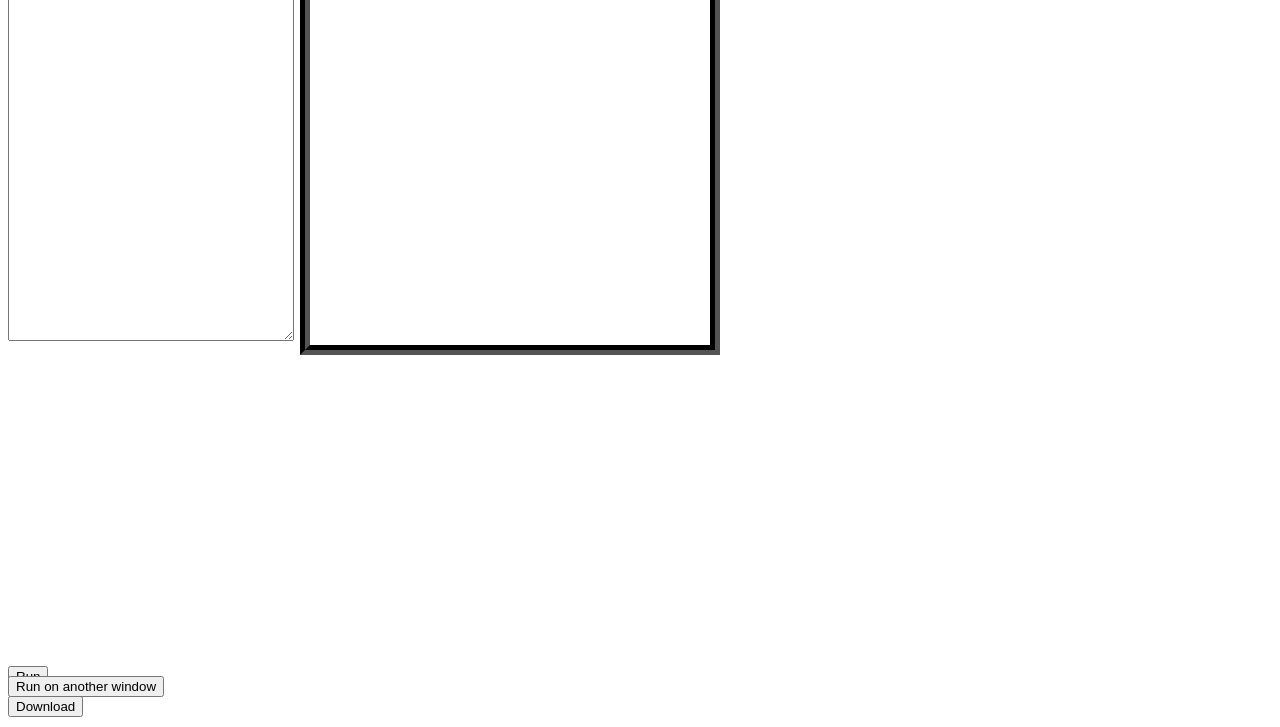
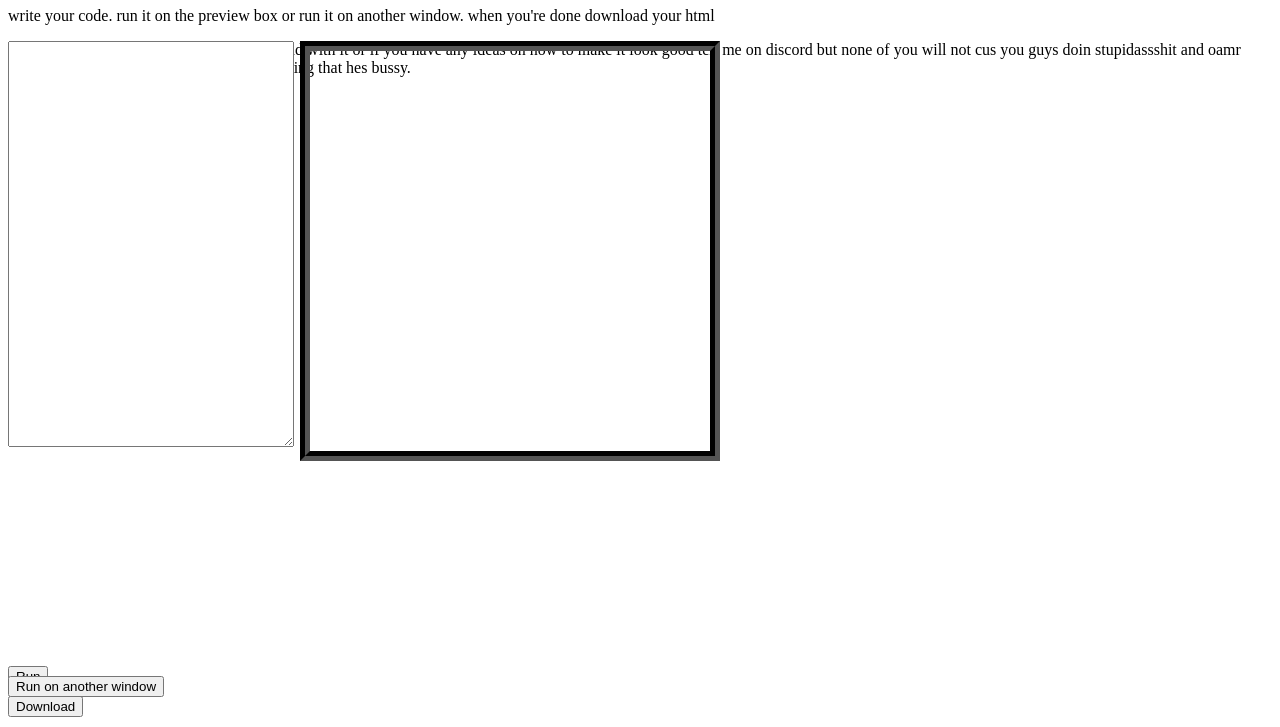
Before and after one commit to JOOTCUJOH/garbage, a plain HTML site: page index.html in a window 1280 px wide. Shown: the part 73-800 px from the top of the page. Drawn offline with Linux system fonts and the light colour scheme.

Commit message:
Update index.html

```diff
--- a/index.html
+++ b/index.html
@@ -1,8 +1,7 @@
-
-
 <!DOCTYPE html>
 <html>
 <head>
+	<title>Garbage HTML editor</title>
 <style>
 textarea{
 width:280px;
@@ -19,13 +18,15 @@ left:300px;
 </style>
 </head>
 <body>
-
+<h1>Garbage HTML Editor</h1>
+<p> write your code. run it on the preview box or run it on another window. when you're done download your html </p>
 <textarea id = "edit"> </textarea>
 <iframe height="400px" width = "400px"></iframe>
 <button  style= " position: absolute;bottom:40px;">Run</button>
 <button id = "download" style= " position: absolute;bottom:10px;">Download</button>
 <button id = "play" style="position:absolute;bottom:30px;">Run on another window</button>
-
+<p> I know this website looks ass so mess arround with it or if you have any ideas on how to make it look good tell me on discord but none of you will not cus you guys doin stupidassshit and oamr
+always playing rocket league all day and saying that hes bussy.</p>
 <script>
 var button = document.getElementsByTagName("button")[0];
 var x = document.getElementsByTagName("iframe")[0];
```
